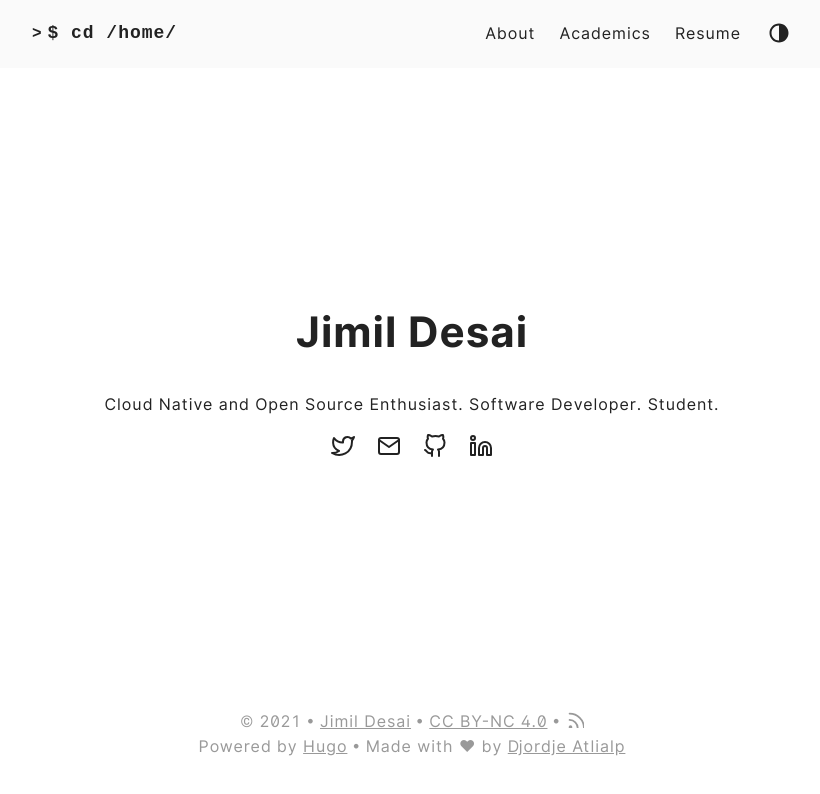
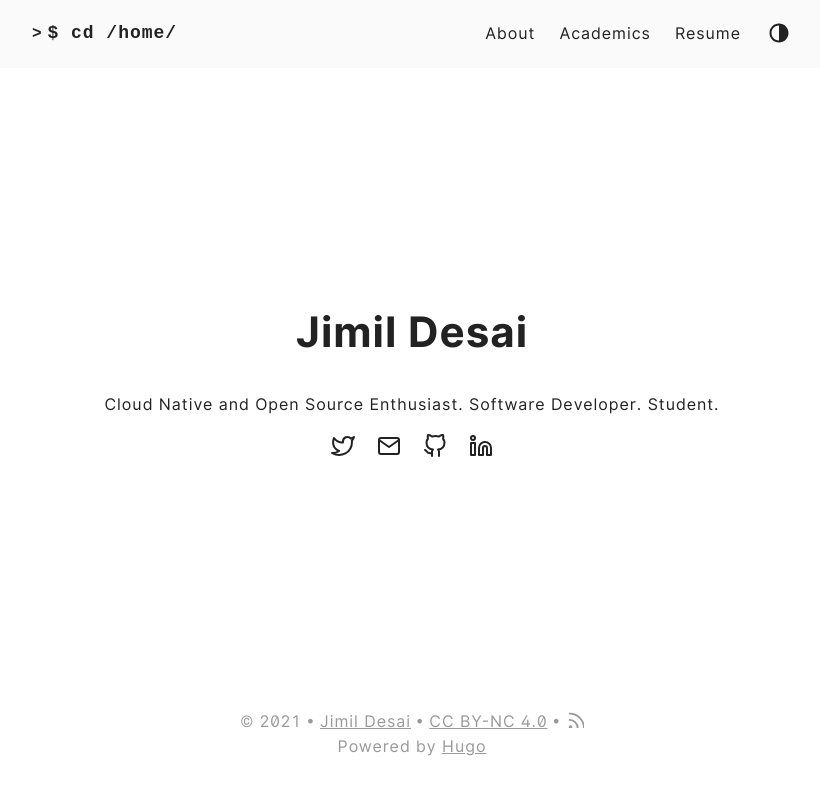
Before and after one commit to jimil749/jimil749.github.io, a plain HTML site: page index.html in a window 1280 px wide. Shown: the whole page, without its empty margins (228-1048 px from the left). Drawn offline with nearby package versions, Linux system fonts and the light colour scheme.

Commit message:
update bottom
Signed-off-by: Jimil Desai <jimildesai42@gmail.com>

```diff
--- a/index.html
+++ b/index.html
@@ -155,7 +155,7 @@
 
     <div class="footer__inner">
         <div class="footer__content">
-            <span>Powered by <a href="http://gohugo.io">Hugo</a></span><span>Made with &#10084; by <a href="https://github.com/rhazdon">Djordje Atlialp</a></span>
+            <span>Powered by <a href="http://gohugo.io">Hugo</a></span>
         </div>
     </div>
 
```
Also changed, not shown: 404.html (+1 -1 lines), about/index.html (+1 -1 lines), academics/index.html (+1 -1 lines), categories/index.html (+1 -1 lines), series/index.html (+1 -1 lines), tags/index.html (+1 -1 lines).
